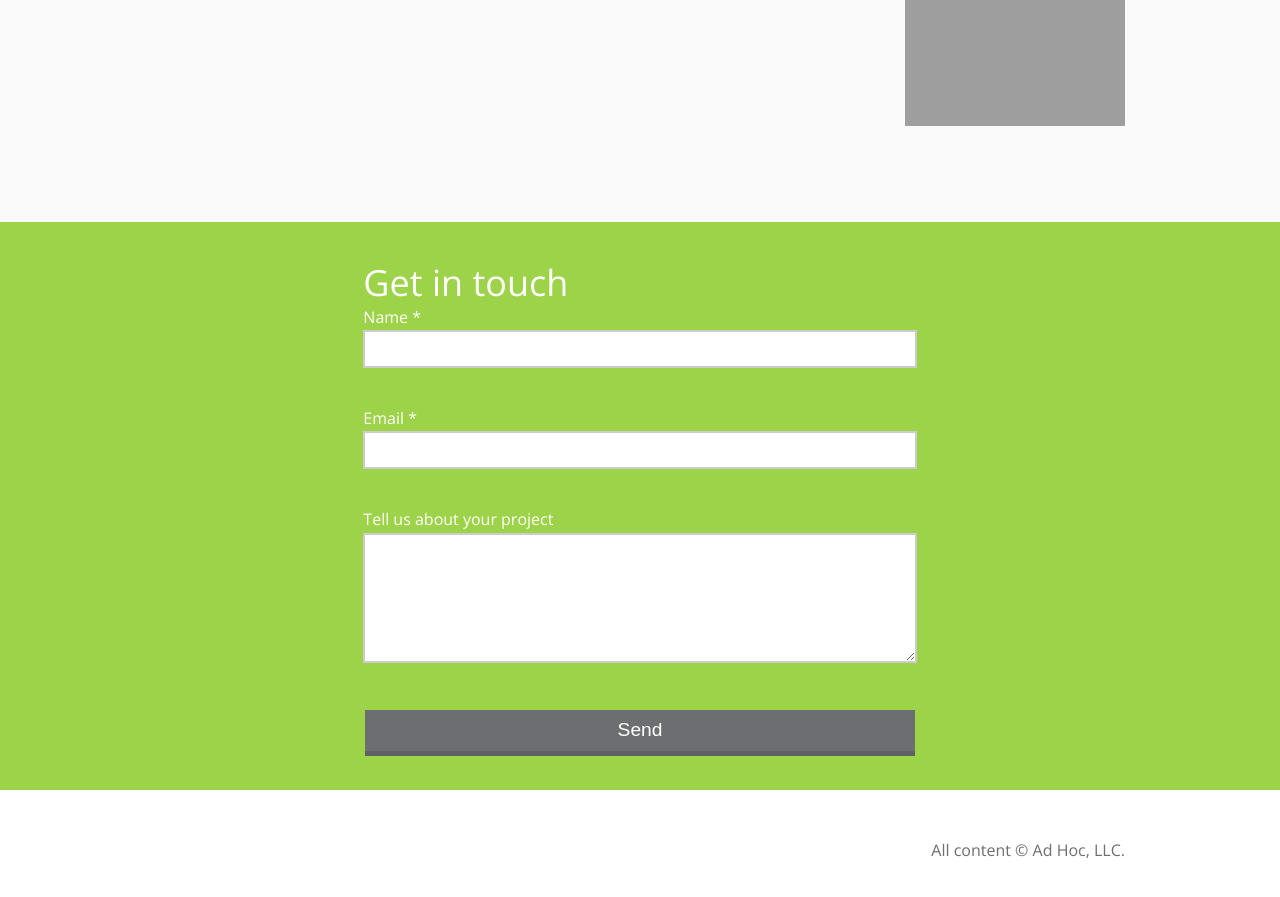
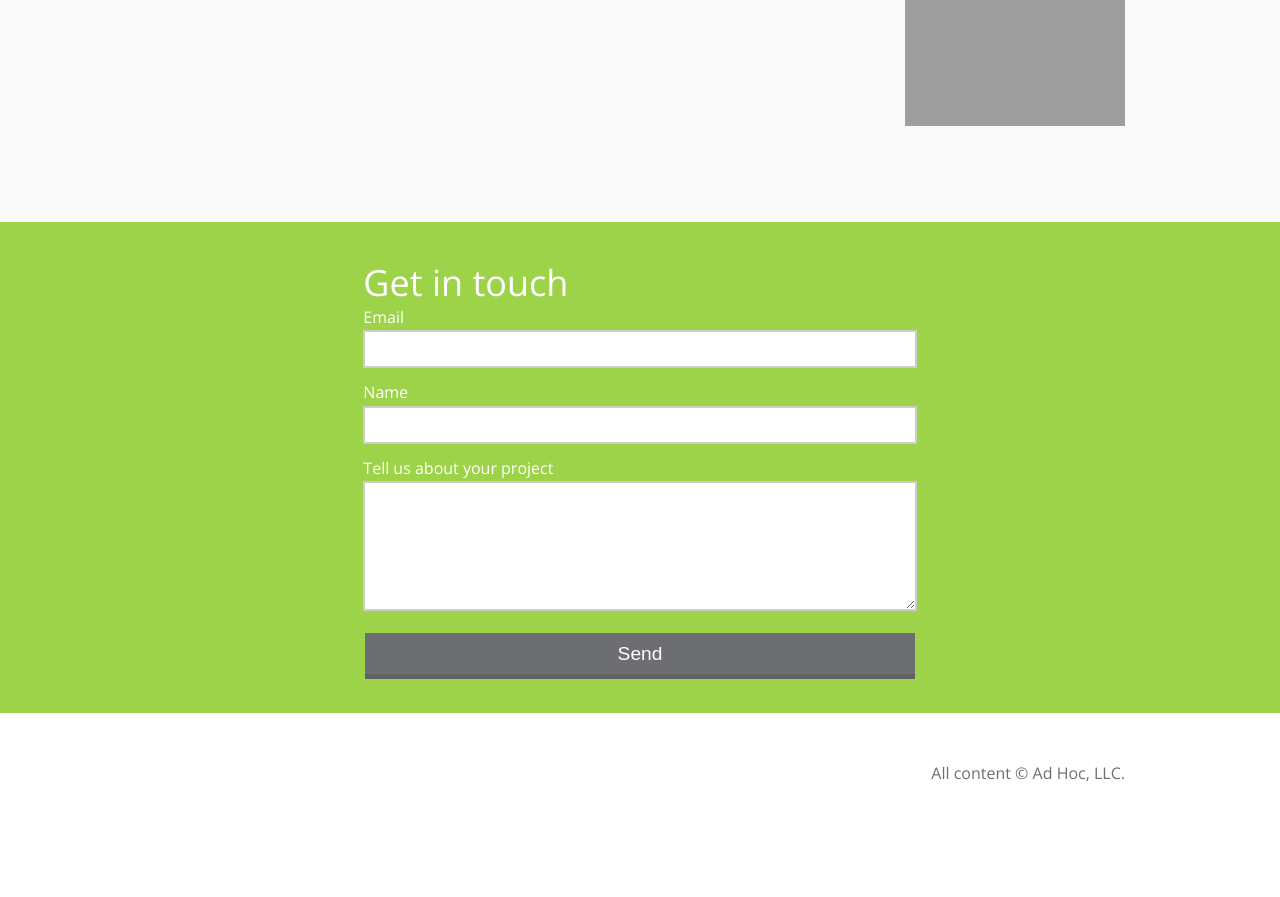
Before and after one commit to singletrackr/adhocteam.github.io, a Jekyll site: the page built from index.html, in a window 1280 px wide and 900 px high, scrolled down 2687 px. Shown: the top 897 px of the window. Built offline with Jekyll 4.4.1, drawn with Linux system fonts in a browser that asks for light colours; Markdown is read by kramdown in place of the engine named in the settings; after the commit the page ends 3510 px from its top, so only the background shows below that; grey boxes are pictures that could not be loaded.

Commit message:
Fix Google Form.

```diff
--- a/_layouts/home.html
+++ b/_layouts/home.html
@@ -150,63 +150,42 @@
 
       <!-- form -->
 
-        <iframe name="iframe_txlbrchf" id="iframe_txlbrchf" style="display:none;"
-        onload="if(typeof sent_txlbrchf!='undefined')
+        <script type="text/javascript">var submitted=false;</script>
+        <iframe name="hidden_iframe" id="hidden_iframe"
+        style="display:none;" onload="if(submitted)
         {window.location='/thankyou.html';}"></iframe>
-        <form action="https://docs.google.com/forms/d/1q3hNMm2l5qA6_-jhRaW5kIy-UzU_NsWe3tqUJyu4Jns/formResponse"
-        method="POST" id="ss-form" target="iframe_txlbrchf" onsubmit="sent_txlbrchf=true">
 
-
-          <ol role="list" class="ss-question-list" style="padding-left: 0">
-
-
+<form action="https://docs.google.com/forms/d/1zFBAgHP4430xSWtrQNMdSb_DVjM9RbhqELSvY6dWu38/formResponse" method="POST" id="ss-form" target="hidden_iframe" onsubmit="submitted=true;"><ol role="list" class="ss-question-list" style="padding-left: 0">
 <div class="ss-form-question errorbox-good" role="listitem">
-
 <div dir="ltr" class="ss-item ss-item-required ss-text"><div class="ss-form-entry">
-
-        <label class="ss-q-item-label" for="entry_1676363815"><div class="ss-q-title">Name
-        <label for="itemView.getDomIdToLabel()" aria-label="(Required field)"></label>
-
-        <span class="ss-required-asterisk">*</span></div>
-        <div class="ss-q-help ss-secondary-text" dir="ltr"></div></label>
-        <input type="text" name="entry.1676363815" value="" class="ss-q-short" id="entry_1676363815" dir="auto" aria-label="Name  " aria-required="true" required="" title="">
+<label class="ss-q-item-label" for="entry_556592199">
+<div class="ss-q-help ss-secondary-text" dir="ltr">Email</div></label>
+<input type="text" name="entry.556592199" value="" class="ss-q-short" id="entry_556592199" dir="auto" aria-label="Email Your email address " aria-required="true" required="" title="">
 <div class="error-message"></div>
-        <div class="required-message">This is a required question</div>
 </div></div></div> <div class="ss-form-question errorbox-good" role="listitem">
-        <div dir="ltr" class="ss-item ss-item-required ss-text"><div class="ss-form-entry">
-
-        <label class="ss-q-item-label" for="entry_2129571072"><div class="ss-q-title">Email
-        <label for="itemView.getDomIdToLabel()" aria-label="(Required field)"></label>
-        <span class="ss-required-asterisk">*</span></div>
-
-        <div class="ss-q-help ss-secondary-text" dir="ltr"></div></label>
-
-        <input type="text" name="entry.2129571072" value="" class="ss-q-short" id="entry_2129571072" dir="auto" aria-label="Email  " aria-required="true" required="" title="">
+<div dir="ltr" class="ss-item  ss-text"><div class="ss-form-entry">
+<label class="ss-q-item-label" for="entry_1454659395">
+<div class="ss-q-help ss-secondary-text" dir="ltr">Name</div></label>
+<input type="text" name="entry.1454659395" value="" class="ss-q-short" id="entry_1454659395" dir="auto" aria-label="Name What should we call you? " title="">
 <div class="error-message"></div>
-        <div class="required-message">This is a required question</div>
 </div></div></div> <div class="ss-form-question errorbox-good" role="listitem">
 <div dir="ltr" class="ss-item  ss-paragraph-text"><div class="ss-form-entry">
-
-        <label class="ss-q-item-label" for="entry_1237604956"><div class="ss-q-title">Tell us about your project
-        </div>
-        <div class="ss-q-help ss-secondary-text" dir="ltr"></div></label>
-        <textarea name="entry.1237604956" class="ss-q-long" id="entry_1237604956" dir="auto" aria-label="Tell us about your project  "></textarea>
+<label class="ss-q-item-label" for="entry_1697826653">
+<div class="ss-q-help ss-secondary-text" dir="ltr">Tell us about your project</div></label>
+<textarea name="entry.1697826653" rows="8" cols="0" class="ss-q-long" id="entry_1697826653" dir="auto" aria-label="Tell us a little about your project How can we help you? "></textarea>
 <div class="error-message"></div>
-        <div class="required-message">This is a required question</div>
 </div></div></div>
-        <input type="hidden" name="draftResponse" value="[,,&quot;3158230949781838008&quot;]
+<input type="hidden" name="draftResponse" value="[,,&quot;190636233870990154&quot;]
 ">
 <input type="hidden" name="pageHistory" value="0">
 
 
-        <input type="hidden" name="fbzx" value="3158230949781838008">
+<input type="hidden" name="fbzx" value="190636233870990154">
 
 <div class="ss-item ss-navigate"><table id="navigation-table"><tbody><tr><td class="ss-form-entry goog-inline-block" id="navigation-buttons" dir="ltr">
 <input type="submit" name="submit" value="Send" id="ss-submit">
 </td>
 </tr></tbody></table></div></ol></form>
-
-        <!-- /form -->
 
 
       </div>
```
Lines whose indentation alone changed are shown as unchanged.
